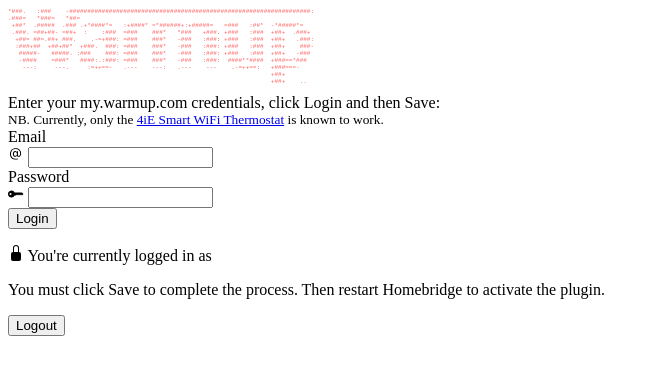
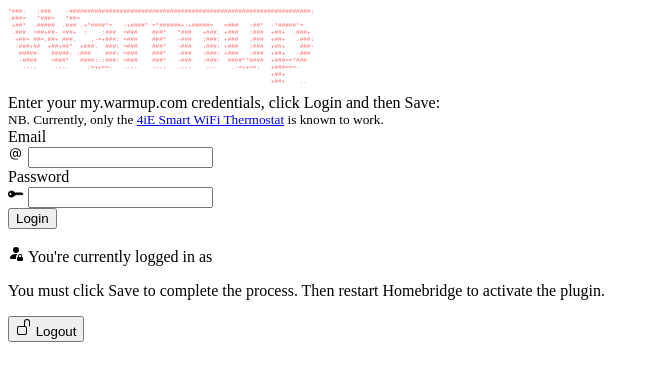
Before and after one commit to jondarrer/homebridge-plugin-warmup, a website: page src/homebridge-ui/public/index.html in a window 1280 px wide. Shown: the whole page, without its empty margins (0-659 px from the left). Drawn offline with Linux system fonts and the light colour scheme.

Commit message:
🚸  Make the login information a little prettier

```diff
--- a/src/homebridge-ui/public/index.html
+++ b/src/homebridge-ui/public/index.html
@@ -50,12 +50,11 @@
   <form id="logoutForm" class="d-none">
     <div class="form-group">
       <div id="loginInfoLoadingIndicator" class="spinner-border spinner-border-sm" role="status">
-        <!--<span class="visually-hidden">Loading...</span>-->
       </div>
       <div id="loginInfo" class="d-none">
         <!-- https://icons.getbootstrap.com/icons/lock-fill/ -->
-        <svg xmlns="http://www.w3.org/2000/svg" width="16" height="16" fill="currentColor" class="bi bi-lock-fill" viewBox="0 0 16 16">
-          <path d="M8 1a2 2 0 0 1 2 2v4H6V3a2 2 0 0 1 2-2m3 6V3a3 3 0 0 0-6 0v4a2 2 0 0 0-2 2v5a2 2 0 0 0 2 2h6a2 2 0 0 0 2-2V9a2 2 0 0 0-2-2"/>
+        <svg xmlns="http://www.w3.org/2000/svg" width="16" height="16" fill="currentColor" class="bi bi-person-fill-lock" viewBox="0 0 16 16">
+          <path d="M11 5a3 3 0 1 1-6 0 3 3 0 0 1 6 0m-9 8c0 1 1 1 1 1h5v-1a2 2 0 0 1 .01-.2 4.49 4.49 0 0 1 1.534-3.693Q8.844 9.002 8 9c-5 0-6 3-6 4m7 0a1 1 0 0 1 1-1v-1a2 2 0 1 1 4 0v1a1 1 0 0 1 1 1v2a1 1 0 0 1-1 1h-4a1 1 0 0 1-1-1zm3-3a1 1 0 0 0-1 1v1h2v-1a1 1 0 0 0-1-1"/>
         </svg>
         <span>You're currently logged in as</span>
         <span id="userProfile"></span>
@@ -64,7 +63,12 @@
       </div>
     </div>
     <div class="text-center">
-      <button id="logoutButton" type="button" class="btn btn-primary">Logout</button>
+      <button id="logoutButton" type="button" class="btn btn-primary">
+        <svg xmlns="http://www.w3.org/2000/svg" width="16" height="16" fill="currentColor" class="bi bi-unlock" viewBox="0 0 16 16">
+          <path d="M11 1a2 2 0 0 0-2 2v4a2 2 0 0 1 2 2v5a2 2 0 0 1-2 2H3a2 2 0 0 1-2-2V9a2 2 0 0 1 2-2h5V3a3 3 0 0 1 6 0v4a.5.5 0 0 1-1 0V3a2 2 0 0 0-2-2M3 8a1 1 0 0 0-1 1v5a1 1 0 0 0 1 1h6a1 1 0 0 0 1-1V9a1 1 0 0 0-1-1z"/>
+        </svg>
+        <span>Logout</span>
+      </button>
     </div>
   </form>
 </div>
@@ -72,6 +76,15 @@
   .custom-addon {
     border-top-right-radius: 0;
     border-bottom-right-radius: 0;
+  }
+
+  #loginInfo span,
+  #logoutButton span {
+    vertical-align: middle;
+  }
+
+  #userProfile {
+    font-weight: 700;
   }
 </style>
 
@@ -218,6 +231,7 @@
     // update the plugin config with null
     pluginConfig[0].token = null;
     await homebridge.updatePluginConfig(pluginConfig);
+      document.getElementById('userProfile').innerHTML = '';
 
     if (document.getElementById('loginForm').classList.contains('d-none')) {
       document.getElementById('loginForm').classList.remove('d-none');
@@ -250,7 +264,7 @@
     console.log('getUserProfile', {response});
     if (response.data.user) {
       const { userProfile: { firstName, lastName, email }} = response.data.user;
-      document.getElementById('userProfile').innerHTML = `${firstName} ${lastName} (${email})`;
+      document.getElementById('userProfile').innerHTML = `${firstName} ${lastName}, ${email}`;
       document.getElementById('loginInfoLoadingIndicator').classList.add('d-none');
       document.getElementById('loginInfo').classList.remove('d-none');
     }
```
Also changed, not shown: src/homebridge-ui/public/index.spec.js (+1 -1 lines).
